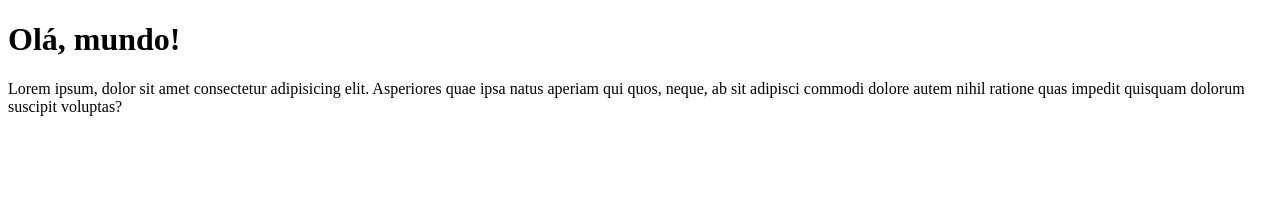
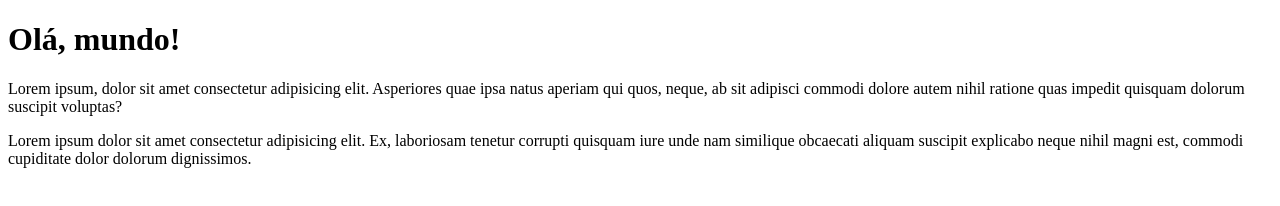
Before and after one commit to andersonaco/Ola-Mundo, a plain HTML site: page site-exemplo/index.html in a window 1280 px wide. Drawn offline with Linux system fonts and the light colour scheme.

Commit message:
adicionei um paragrafo

```diff
--- a/site-exemplo/index.html
+++ b/site-exemplo/index.html
@@ -9,6 +9,7 @@
 <body>
     <h1>Olá, mundo!</h1>
     <p>Lorem ipsum, dolor sit amet consectetur adipisicing elit. Asperiores quae ipsa natus aperiam qui quos, neque, ab sit adipisci commodi dolore autem nihil ratione quas impedit quisquam dolorum suscipit voluptas?</p>
+    <p>Lorem ipsum dolor sit amet consectetur adipisicing elit. Ex, laboriosam tenetur corrupti quisquam iure unde nam similique obcaecati aliquam suscipit explicabo neque nihil magni est, commodi cupiditate dolor dolorum dignissimos.</p>
 
 
 </body>
```
